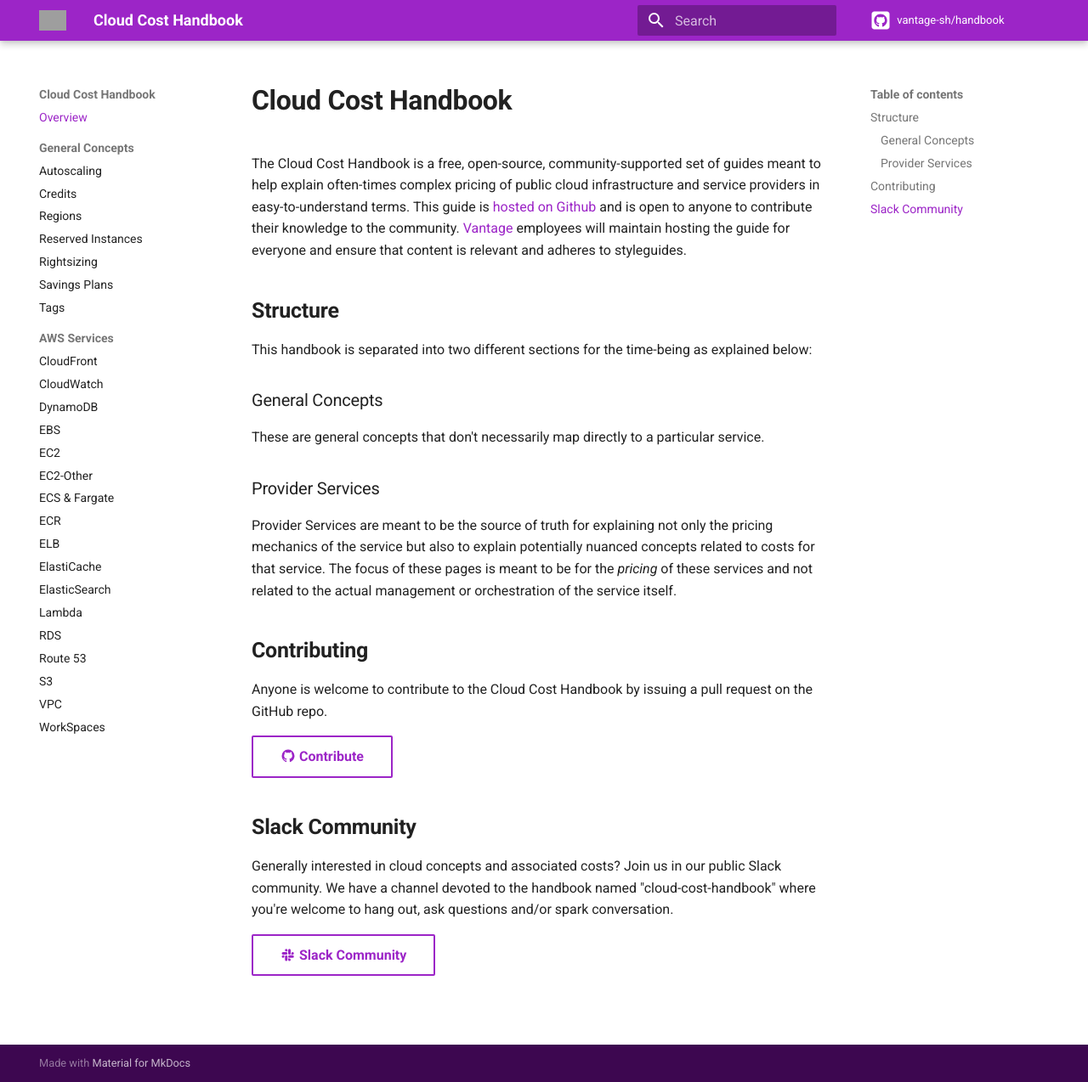
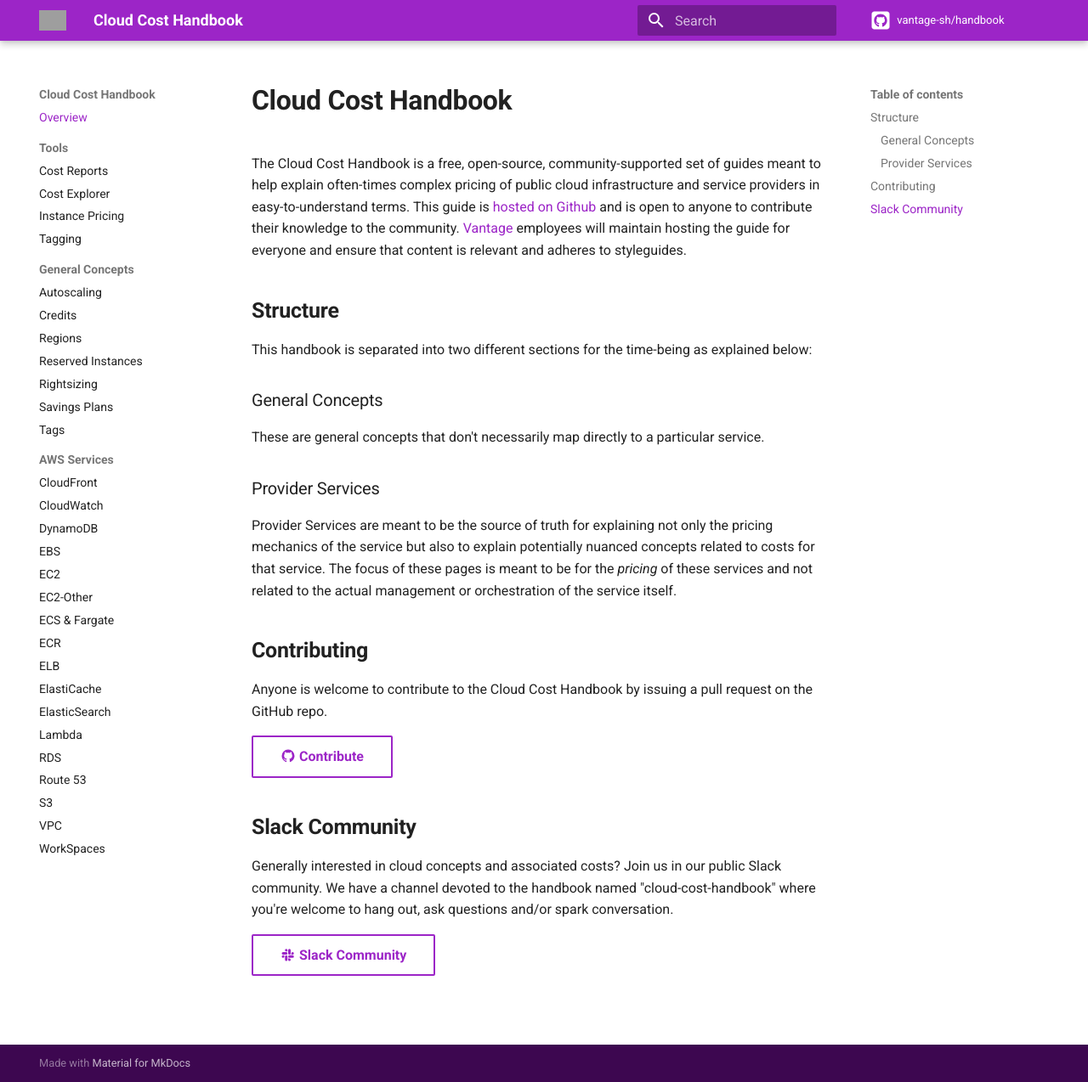
Before and after one commit to vantage-sh/handbook.vantage.sh, an MkDocs documentation site: the page built from docs/index.md, in a window 1280 px wide and 1274 px high. Shown: the whole window at 85% size. Built offline with MkDocs 1.6.1 and Material for MkDocs 9.7.7, drawn with Linux system fonts in a browser that asks for light colours; comment, search, counter and statistics services are not loaded; grey boxes are pictures that could not be loaded.

Commit message:
tools scaffolding

```diff
--- a/mkdocs.yml
+++ b/mkdocs.yml
@@ -31,7 +31,13 @@
       emoji_generator: !!python/name:materialx.emoji.to_svg
 
 nav:
-  - 'Overview' : 'index.md'
+  - 'Overview': 'index.md'
+  - 'Tools':
+    - 'Cost Reports': 'tools/cost-reports.md'
+    - 'Cost Explorer': 'tools/cost-explorer.md'
+    - 'Instance Pricing': 'tools/instance-pricing.md'
+    - 'Tagging': 'tools/tagging.md'
+
   - 'General Concepts':
     - 'Autoscaling': 'aws/concepts/autoscaling.md'
     - 'Credits': 'aws/concepts/credits.md'
```
Also changed, not shown: docs/tools/cost-explorer.md (added), docs/tools/cost-reports.md (added), docs/tools/instance-pricing.md (added), docs/tools/tagging.md (added).
